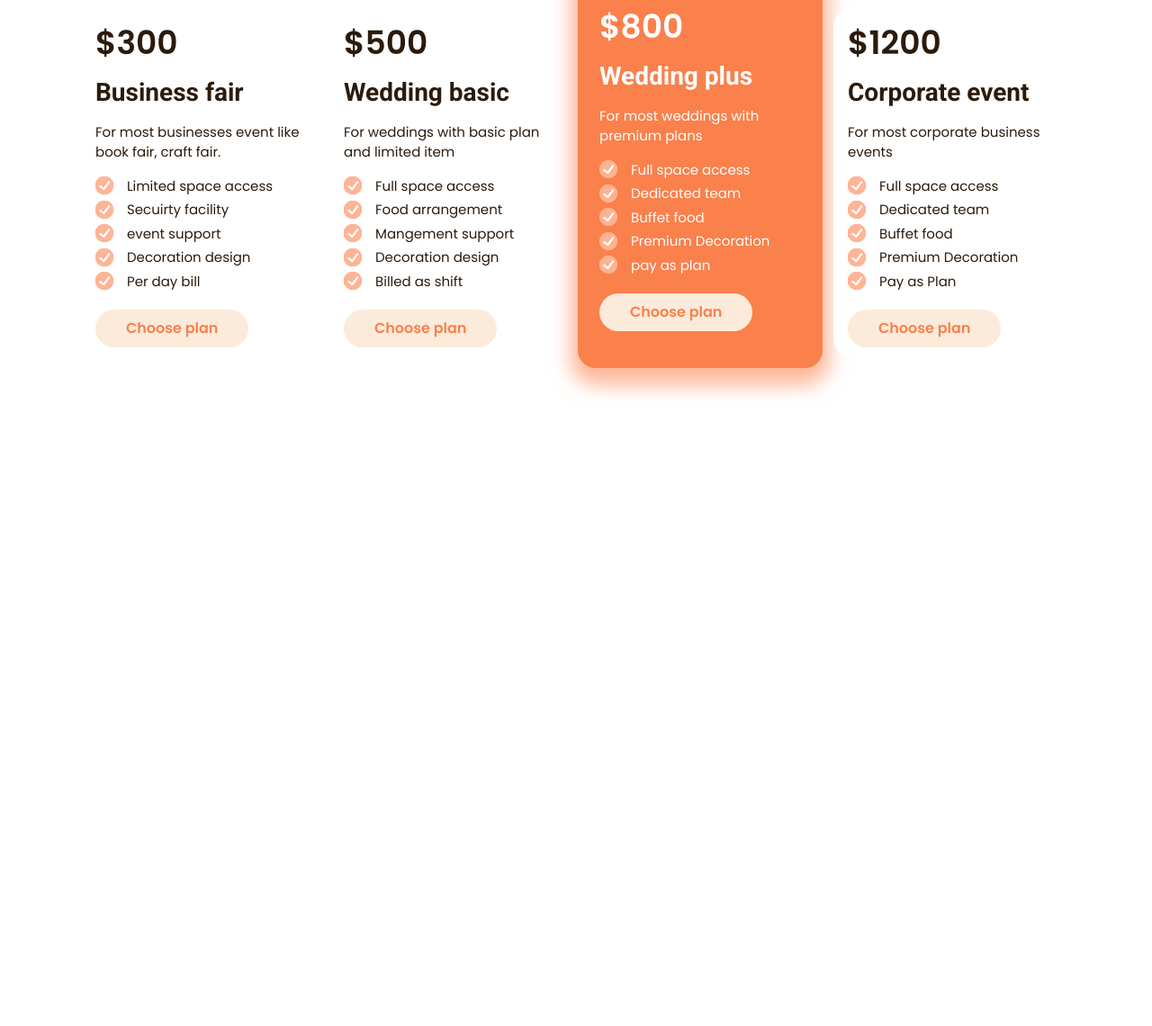
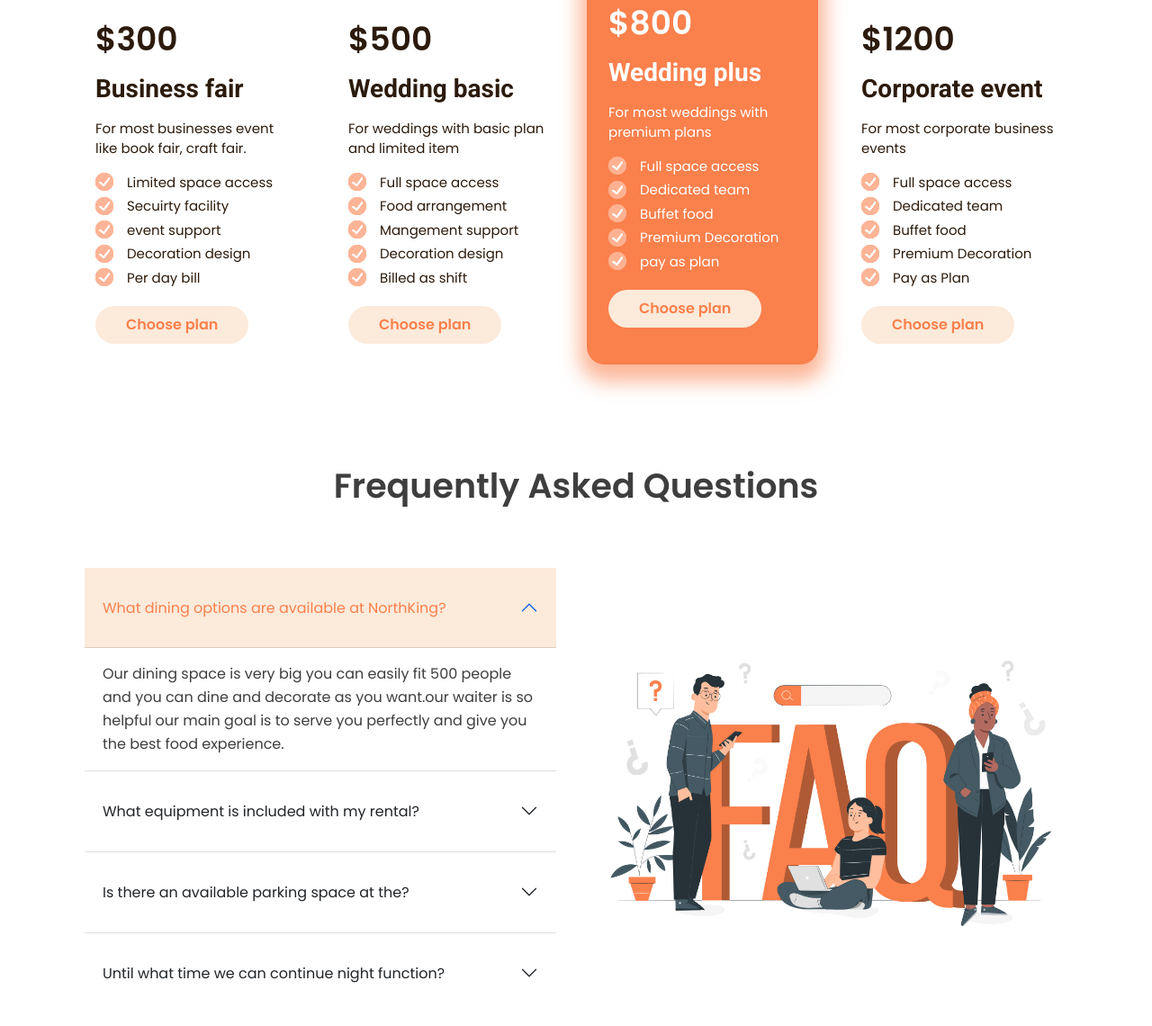
Before and after one commit to ahanafislam/convention_center_landing_page, a plain HTML site: page index.html in a window 1280 px wide. Shown: the part 847-1987 px from the top of the page at 90% size. Before the commit the page ends 1314 px from the top, so only its background shows below. Drawn offline with nearby package versions, Linux system fonts and the light colour scheme.

Commit message:
Add faq section

```diff
--- a/index.html
+++ b/index.html
@@ -101,8 +101,8 @@
     <main class="container">
         <!-- Start Package Section -->
         <section>
-            <h2 class="mt-5 mb-5 pb-5">Our Package</h2>
-            <div class="row row-cols-1 row-cols-md-3 row-cols-lg-4 g-1 mt-5 p-2">
+            <h2 class="mt-5 mb-5 pb-md-5">Our Package</h2>
+            <div class="row row-cols-1 row-cols-md-3 row-cols-lg-4 mt-5 p-2">
                 <div class="col">
                   <div class="card">
                     <div class="card-body">
@@ -139,8 +139,8 @@
                     </div>
                   </div>
                 </div>
-                <div class="col">
-                  <div class="card hot">
+                <div class="col mt-5 mt-md-0">
+                  <div class="card hot mt-4 mt-md-0">
                     <div class="card-body p-4 pt-5">
                         <p class="price text-white">$800</p>
                         <h3 class="text-white">Wedding plus</h3>
@@ -180,6 +180,69 @@
               </div>
         </section>
         <!-- End Package Section -->
+
+        <!-- Start FAQ Section -->
+        <section class="container">
+            <h2 class="mt-5 mb-md-5">Frequently Asked Questions</h2>
+            <div class="d-md-flex flex-md-row justify-content-between align-items-center">
+                <div class="faq-img order-2">
+                    <img src="images/faq.png" alt="" class="img-fluid rounded-3">
+                </div>
+                <div class="faq-content mt-md-0 mt-4 order-1">
+                    <div class="accordion accordion-flush" id="accordionPanelsStayOpenExample">
+                        <div class="accordion-item">
+                          <h2 class="accordion-header" id="panelsStayOpen-headingOne">
+                            <button class="accordion-button" type="button" data-bs-toggle="collapse" data-bs-target="#panelsStayOpen-collapseOne" aria-expanded="true" aria-controls="panelsStayOpen-collapseOne">
+                                What dining options are available at NorthKing?
+                            </button>
+                          </h2>
+                          <div id="panelsStayOpen-collapseOne" class="accordion-collapse collapse show" aria-labelledby="panelsStayOpen-headingOne">
+                            <div class="accordion-body">
+                                Our dining space is very big you can easily fit 500 people and you can dine and decorate as you want.our waiter is so helpful our main goal is to serve you perfectly and give you the best food experience.
+                            </div>
+                          </div>
+                        </div>
+                        <div class="accordion-item">
+                          <h2 class="accordion-header" id="panelsStayOpen-headingTwo">
+                            <button class="accordion-button collapsed" type="button" data-bs-toggle="collapse" data-bs-target="#panelsStayOpen-collapseTwo" aria-expanded="false" aria-controls="panelsStayOpen-collapseTwo">
+                                What equipment is included with my rental?
+                            </button>
+                          </h2>
+                          <div id="panelsStayOpen-collapseTwo" class="accordion-collapse collapse" aria-labelledby="panelsStayOpen-headingTwo">
+                            <div class="accordion-body">
+                                In general, for our meeting packages, we provide basic sound system, floral arrangement, basic stationary, flipchart and whiteboard as well as an LCD projector along with one complimentary meeting room. However, the equipment will differ according to our clients’ requirement.
+                            </div>
+                          </div>
+                        </div>
+                        <div class="accordion-item">
+                          <h2 class="accordion-header" id="panelsStayOpen-headingThree">
+                            <button class="accordion-button collapsed" type="button" data-bs-toggle="collapse" data-bs-target="#panelsStayOpen-collapseThree" aria-expanded="false" aria-controls="panelsStayOpen-collapseThree">
+                                Is there an available parking space at the?
+                            </button>
+                          </h2>
+                          <div id="panelsStayOpen-collapseThree" class="accordion-collapse collapse" aria-labelledby="panelsStayOpen-headingThree">
+                            <div class="accordion-body">
+                                There are two options for delegates to park their cars. We has a car park of its own which has space for 506 cars. Another alternative for delegates is to park our vehicles in the parking area in front of the  Convention Center which is only a few minutes’ walk to NorthKing. Our security guards will guide every guest to park in a proper area.
+                            </div>
+                          </div>
+                        </div>
+                        <div class="accordion-item">
+                          <h2 class="accordion-header" id="panelsStayOpen-headingFour">
+                            <button class="accordion-button collapsed" type="button" data-bs-toggle="collapse" data-bs-target="#panelsStayOpen-collapseFour" aria-expanded="false" aria-controls="panelsStayOpen-collapseFour">
+                                Until what time we can continue night function?
+                            </button>
+                          </h2>
+                          <div id="panelsStayOpen-collapseFour" class="accordion-collapse collapse" aria-labelledby="panelsStayOpen-headingFour">
+                            <div class="accordion-body">
+                                Night functions can take place until midnight.
+                            </div>
+                          </div>
+                        </div>
+                      </div>
+                </div>
+            </div>
+        </section>
+        <!-- End FAQ Section -->
     </main>
     <!-- End Main Section -->
     <!-- Bootstrap Bundle eith popper -->
--- a/style.css
+++ b/style.css
@@ -5,9 +5,9 @@
 :root {
     /* Colors */
     --brand-color: #FA804C;
+    --background-color: #fceadb;
     --header-text-color: #2c1b0c;
     --regular-text-color: #3E3E3E;
-    --nav-text-color: #3C3C3C;
 
     /* Font Family */
     --ff-roboto: 'Roboto', sans-serif;
@@ -99,6 +99,8 @@ h2{
 /*==========
  Style Main
 ============*/
+
+/* Style Our Package Section */
 .card {
     border: none;
     border-radius: 20px;
@@ -140,6 +142,7 @@ h2{
     background-color: var(--brand-color);
     color: white;
     box-shadow: 0px 11px 21px 8px rgba(250,128,76,0.57);
+    /* margin-top: 5em; */
 }
 
 .hot span {
@@ -147,6 +150,19 @@ h2{
     padding: 8px 11px;
 }
 
+/* Style FAQ Section */
+.accordion-button:not(.collapsed) {
+    color: var(--brand-color);
+    background-color: var(--background-color);
+  }
+
+
+.accordion-button:focus {
+    z-index: 3;
+    border-color: var(--background-color);
+    outline: 0;
+    box-shadow: 0 0 0 .25rem var(--background-color);
+}
 /*=====================================
  Media Quarys For Diffrent Size Screen
 =======================================*/
@@ -163,6 +179,11 @@ h2{
         line-height: 57px;
     }
 
-    /* Style for Our Package Section */
+    .faq-img {
+        width: 48%;
+    }
 
+    .faq-content {
+        width: 48%;
+    }
 }
```
Also changed, not shown: images/faq.jpg (added), images/faq.png (added).
